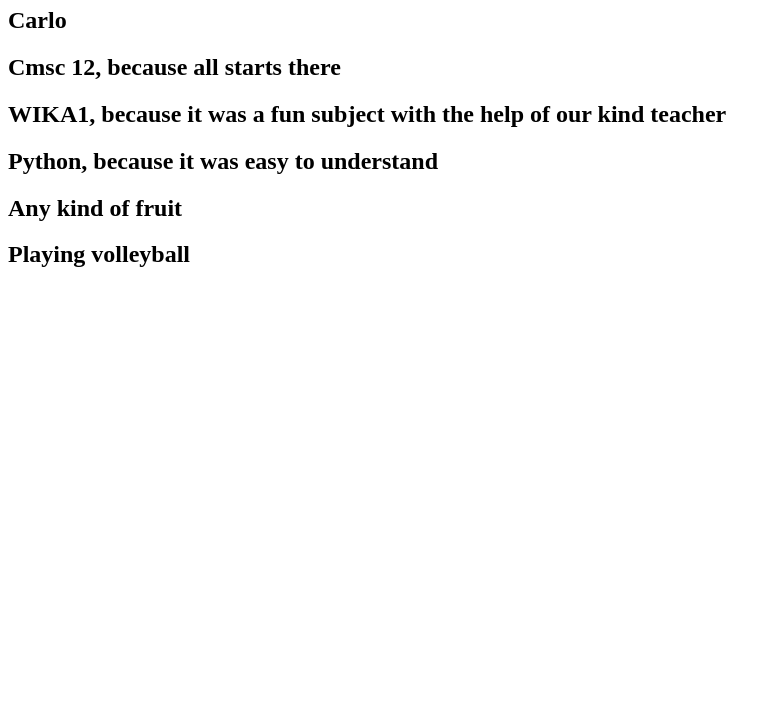
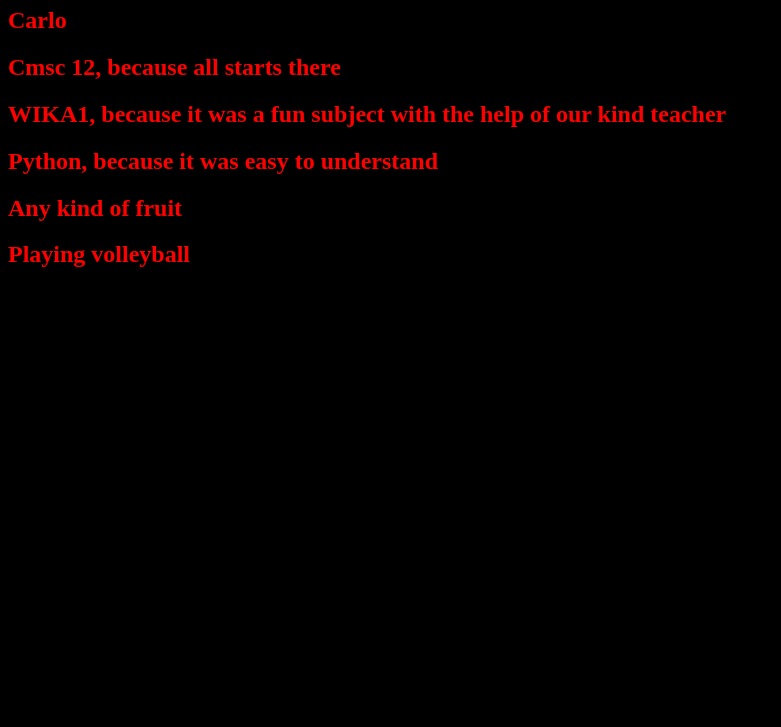
Before and after one commit to carlofurio/carlofurio.github.io, a plain HTML site: page index.html in a window 1280 px wide. Shown: the part 73-800 px from the top of the page, without its empty margins (0-781 px from the left). Drawn offline with Linux system fonts and the light colour scheme.

Commit message:
change in type

```diff
--- a/index.html
+++ b/index.html
@@ -2,7 +2,7 @@
 <html>
 	<head>
 		<title> My Information </title>
-		<link rel="stylesheet" type=text.css href="style.css">
+		<link rel="stylesheet" type=text/css href="style.css">
 	</head>
 	<body>
 		<h1> Carlo Furio Madi </h1>
```
